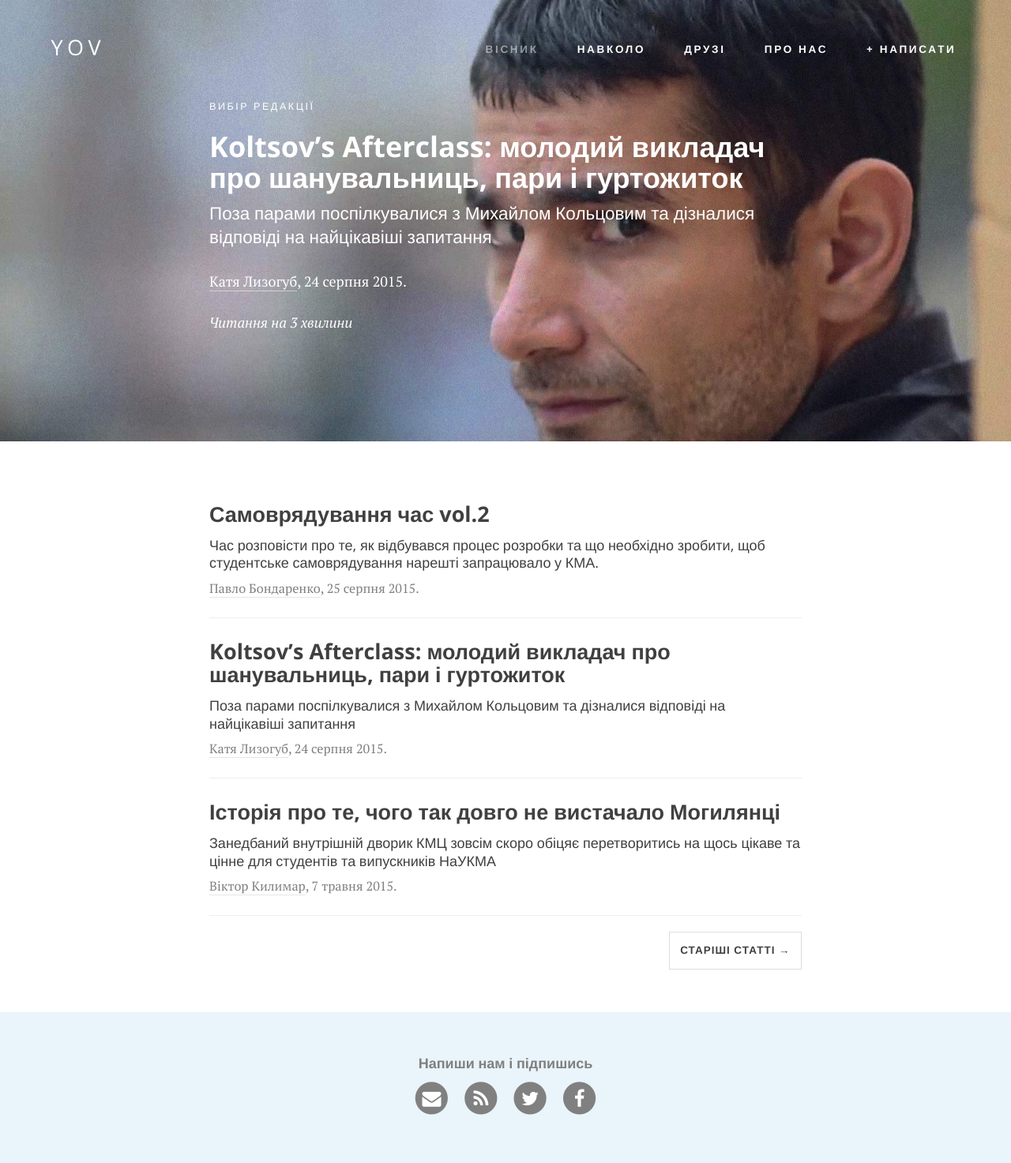
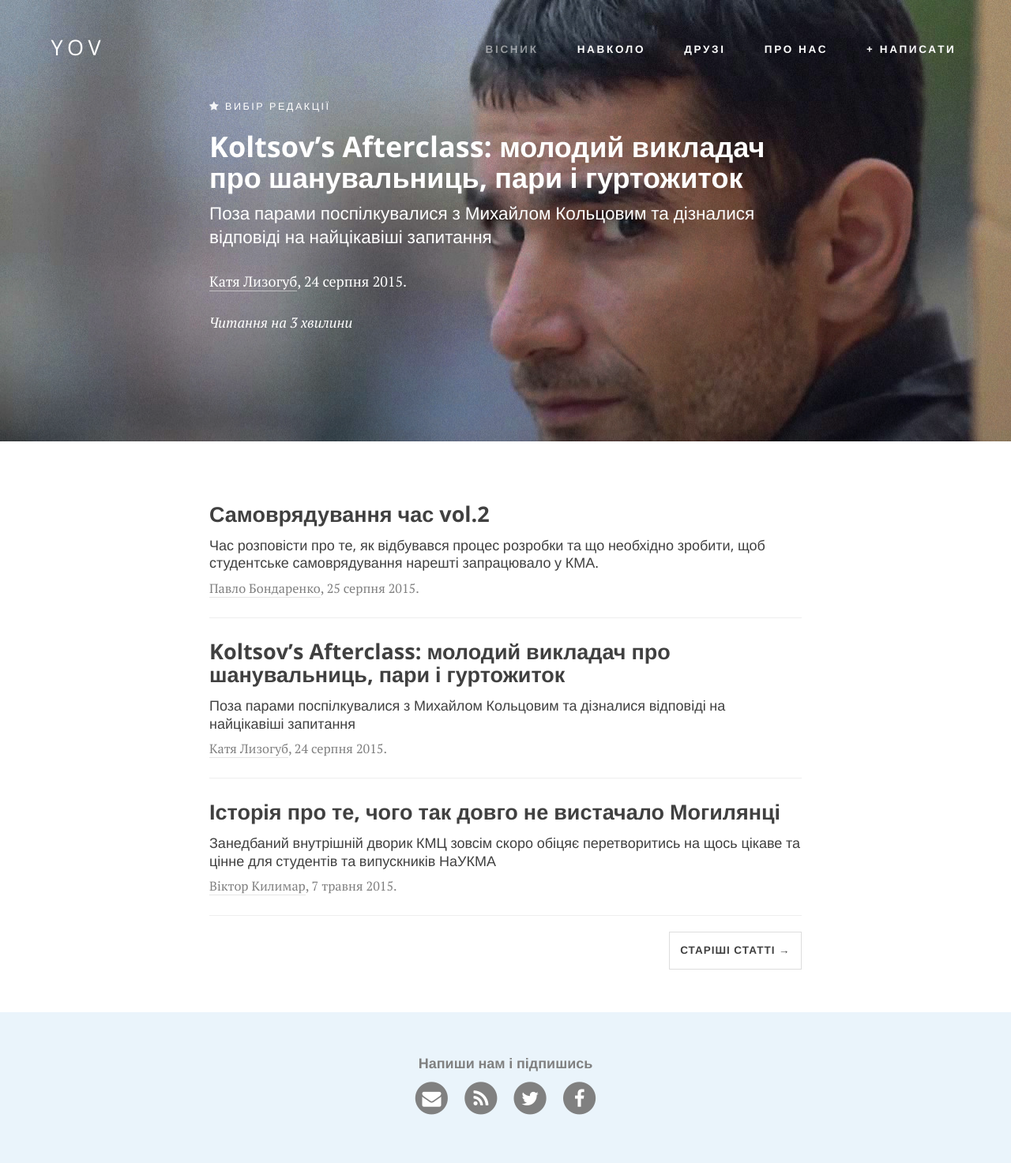
Before and after one commit to boretskyi/boretskyi.github.io, a Jekyll site: the page built from journal/index.html, in a window 1280 px wide. Shown: the whole page at 79% size. Built offline with Jekyll 4.4.1, drawn with Linux system fonts in a browser that asks for light colours; nearby versions of some CDN libraries; the list of posts is cut into pages by our own code; comment, search, counter and statistics services are not loaded.

Commit message:
Add fader

```diff
--- a/_includes/post_header.html
+++ b/_includes/post_header.html
@@ -1,12 +1,13 @@
 <!-- Post Header -->
 <div class="intro">
     <header class="intro-header" style="background-image: url('{{ include.post.image }}')">
+        <div class="fader"></div>
         <div class="container">
             <div class="row">
                 <div class="col-lg-8 col-lg-offset-2 col-md-10 col-md-offset-1">
                     <div class="post-heading">
                         {% if include.post.featured %}
-                        <span class="feat">Вибір редакції</span>
+                        <span class="feat"><i class="fa fa-star"></i> Вибір редакції</span>
                         {% endif %}
                         {% if include.link %}
                         <a href="{{ include.link | prepend: site.baseurl }}" class="post-link">
--- a/_layouts/journal.html
+++ b/_layouts/journal.html
@@ -23,33 +23,6 @@
   <div class="row">
     <div class="col-lg-8 col-lg-offset-2 col-md-10 col-md-offset-1">
       {% for post in paginator.posts %}
-      {% assign show = true %}
-
-      {% comment %}
-
-      {% assign show = false %}
-      {% assign counter = 0 %}
-      {% if post.featured %}
-        {% for compare in site.posts %}
-          {% if compare.featured %}
-            {% assign counter = counter|plus:1 %}
-            {% if compare.id == post.id and counter < site.featured_count %}
-              {% assign show = true %}
-            {% endif %}
-            {% if counter >= site.featured_counter %}
-              {% assign show = true %}
-            {% endif %}
-          {% endif %}
-        {% endfor %}
-      {% else %}
-        {% if post.id != latest_post.id or featured_counter > 0 %}
-          {% assign show = true %}
-        {% endif %}
-      {% endif %}
-
-      {% endcomment %}
-
-      {% if show %}
       <div class="post-preview">
           <a href="{{ post.url | prepend: site.baseurl }}">
               <h2 class="post-title">
@@ -64,8 +37,6 @@
           <p class="post-meta"><span class="post-meta-main">{% if post.authorlink %}<a href="{{ post.authorlink }}">{{ post.author }}</a>{% else %}{{ post.author }}{% endif %}, {% include date.html date=post.date %}.</span> <a class="comments-link" href="{% include url.html part=post.url %}#disqus_thread"></a></p>
       </div>
       <hr>
-      {% endif %}
-
       {% endfor %}
 
       <!-- Pager -->
--- a/_sass/mixins.scss
+++ b/_sass/mixins.scss
@@ -38,3 +38,25 @@
   -moz-transition: all $secs;
   transition: all $secs;
 }
+
+@mixin linear-gradient($direction, $color-stops...) {
+  // Direction has been omitted and happens to be a color-stop
+  @if is-direction($direction) == false {
+    $color-stops: $direction, $color-stops;
+    $direction: 180deg;
+  }
+
+  background: nth(nth($color-stops, 1), 1);
+  background: -webkit-linear-gradient(legacy-direction($direction), $color-stops);
+  background: linear-gradient($direction, $color-stops);
+}
+
+/// Test if `$value` is a valid direction
+/// @param {*} $value - Value to test
+/// @return {Bool}
+@function is-direction($value) {
+  $is-keyword: index((to top, to top right, to right top, to right, to bottom right, to right bottom, to bottom, to bottom left, to left bottom, to left, to left top, to top left), $value);
+  $is-angle: type-of($value) == 'number' and index('deg' 'grad' 'turn' 'rad', unit($value));
+
+  @return $is-keyword or $is-angle;
+}
--- a/_sass/site.scss
+++ b/_sass/site.scss
@@ -211,11 +211,19 @@
 }
 
 .intro-header {
+  position: relative;
   background-color: darken($brand-primary, 20%);
   background-attachment: fixed;
 
   @media only screen and (max-width: 768px) {
     background-attachment: scroll;
+  }
+
+  .fader {
+    position: absolute;
+    width: 100%;
+    height: 100%;
+    @include linear-gradient(rgba(black, 0.1), rgba(black, 0.25));
   }
 
   a.post-link {
@@ -231,6 +239,10 @@
     @extend .caps;
     @extend .sans-serif;
     font-size: .7em;
+
+    i {
+      opacity: 0.9;
+    }
   }
 
   .call-to-read {
@@ -425,66 +437,6 @@
   border-bottom-left-radius: 5px;
 }
 
-// Contact Form Styles
-
-.floating-label-form-group {
-  font-size: .7em;
-  position: relative;
-  margin-bottom: 0;
-  padding-bottom: 0.5em;
-  border-bottom: 1px solid $gray-light;
-  input,
-  textarea {
-    z-index: 1;
-    position: relative;
-    padding-right: 0;
-    padding-left: 0;
-    border: none;
-    border-radius: 0;
-    font-size: 1.5em;
-    background: none;
-    box-shadow: none !important;
-    resize: none;
-  }
-  label {
-    display: block;
-    z-index: 0;
-    position: relative;
-    top: 2em;
-    margin: 0;
-    font-size: 0.85em;
-    line-height: 1.764705882em;
-    vertical-align: middle;
-    vertical-align: baseline;
-    opacity: 0;
-    -webkit-transition: top 0.3s ease,opacity 0.3s ease;
-    -moz-transition: top 0.3s ease,opacity 0.3s ease;
-    -ms-transition: top 0.3s ease,opacity 0.3s ease;
-    transition: top 0.3s ease,opacity 0.3s ease;
-  }
-  // &::not(:first-child) {
-  //   padding-left: 14px;
-  //   border-left: 1px solid $gray-light;
-  // }
-}
-
-.floating-label-form-group-with-value {
-  label {
-    top: 0;
-    opacity: 1;
-  }
-}
-
-.floating-label-form-group-with-focus {
-  label {
-    color: $brand-primary;
-  }
-}
-
-form .row:first-child .floating-label-form-group {
-  border-top: 1px solid $gray-light;
-}
-
 // Button Styles
 
 .btn {
```
